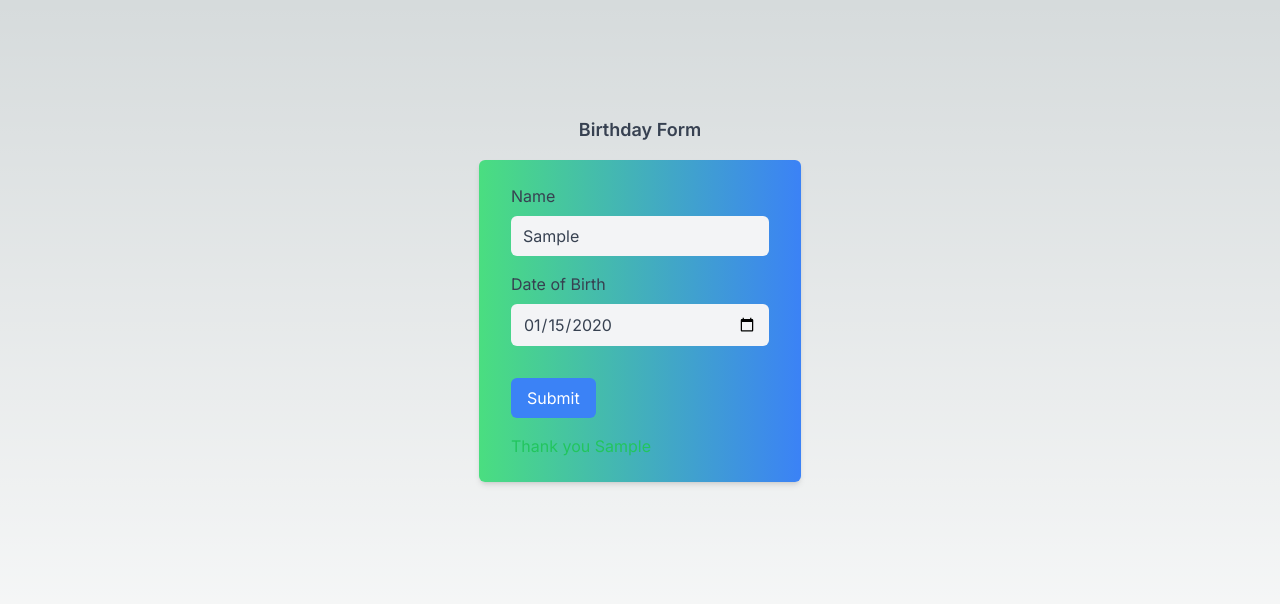
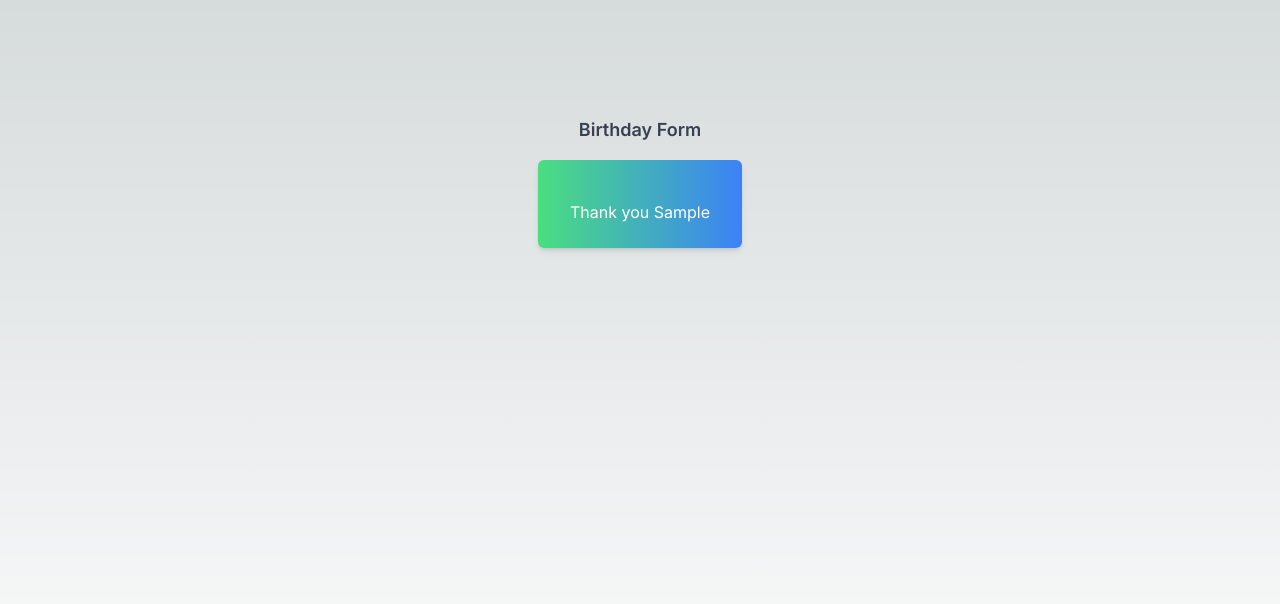
Before and after one commit to stub-ai/alive-known-birthday-form, a Next.js app: page / in a window 1280 px wide. Both pictures are taken after typing "Sample", "2020-01-15" into the empty fields and a click on the button "Submit". Shown: the top 604 px of the page. Built offline with nearby package versions, Linux system fonts and the light colour scheme.

Commit message:
Commit from Stub AI (#4)

```diff
--- a/components/BirthdayForm.tsx
+++ b/components/BirthdayForm.tsx
@@ -4,6 +4,7 @@ const BirthdayForm = () => {
   const [name, setName] = useState('');
   const [dob, setDob] = useState('');
   const [message, setMessage] = useState('');
+  const [formSubmitted, setFormSubmitted] = useState(false);
 
   const handleSubmit = async (e: FormEvent) => {
     e.preventDefault();
@@ -17,6 +18,7 @@ const BirthdayForm = () => {
 
     if (response.ok) {
       setMessage(`Thank you ${name}`);
+      setFormSubmitted(true);
     }
   };
 
@@ -26,6 +28,7 @@ const BirthdayForm = () => {
         Birthday Form
       </h2>
       <div className="flex flex-col bg-gradient-to-r from-green-400 to-blue-500 dark:bg-gray-800 shadow-md rounded-md px-8 py-6 hover:shadow-lg transition-shadow duration-300">
+        {!formSubmitted ? (
           <form onSubmit={handleSubmit}>
             <div className="flex flex-col mb-4">
               <label className="text-gray-700 dark:text-gray-200">Name</label>
@@ -37,7 +40,9 @@ const BirthdayForm = () => {
             </div>
             <button className="mt-4 py-2 px-4 bg-blue-500 text-white rounded-md hover:bg-blue-600" type="submit">Submit</button>
           </form>
-        {message && <p className="mt-4 text-green-500">{message}</p>}
+        ) : (
+          <p className="mt-4 text-white">{message}</p>
+        )}
       </div>
     </div>
   );
```
Lines whose indentation alone changed are shown as unchanged.
